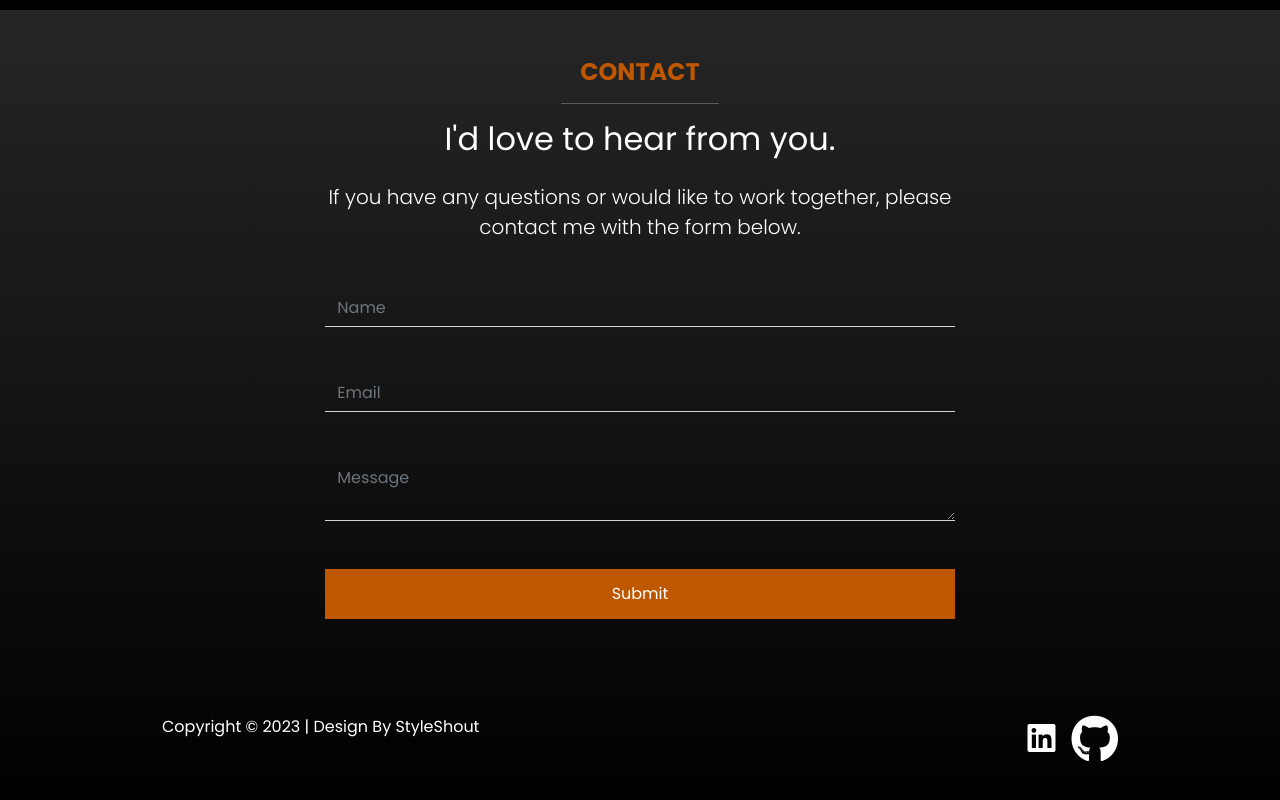
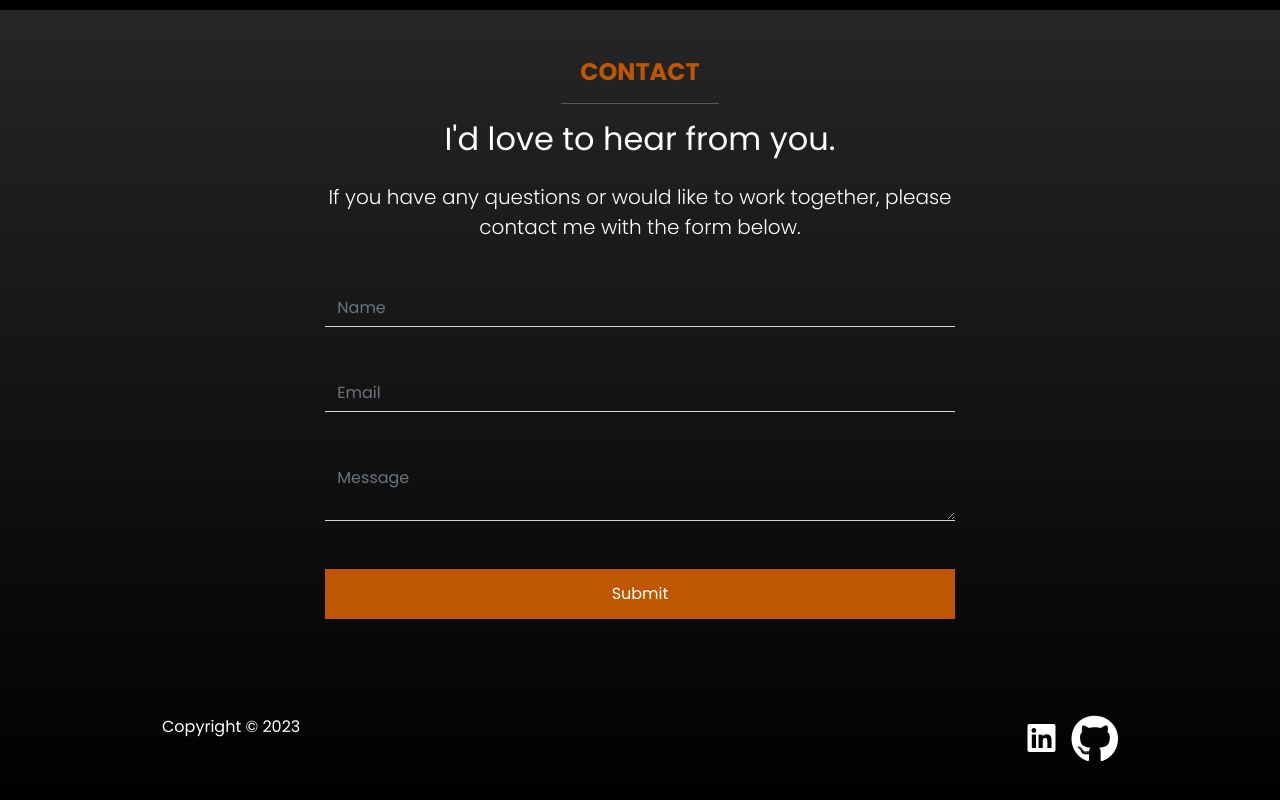
Before and after one commit to CoderDrew/portfolio, a website: page index.html in a window 1280 px wide. Shown: the part 3734-4534 px from the top of the page. Drawn offline with nearby package versions, Linux system fonts and the light colour scheme; files that its build step writes are made by us from their sources; files whose address does not match are found by name.

Commit message:
updated footer

```diff
--- a/index.html
+++ b/index.html
@@ -305,7 +305,7 @@
       <!-- Footer -->
       <div class="d-flex mt-5">
         <p class="flex-grow-1">
-          Copyright &copy; 2023 | Design By StyleShout
+          Copyright &copy; 2023
         </p>
         <div class="hstack gap-3">
           <a class="text-decoration-none" href="https://www.linkedin.com/in/drew-reutlinger-31a324240/" target="_blank">
```
